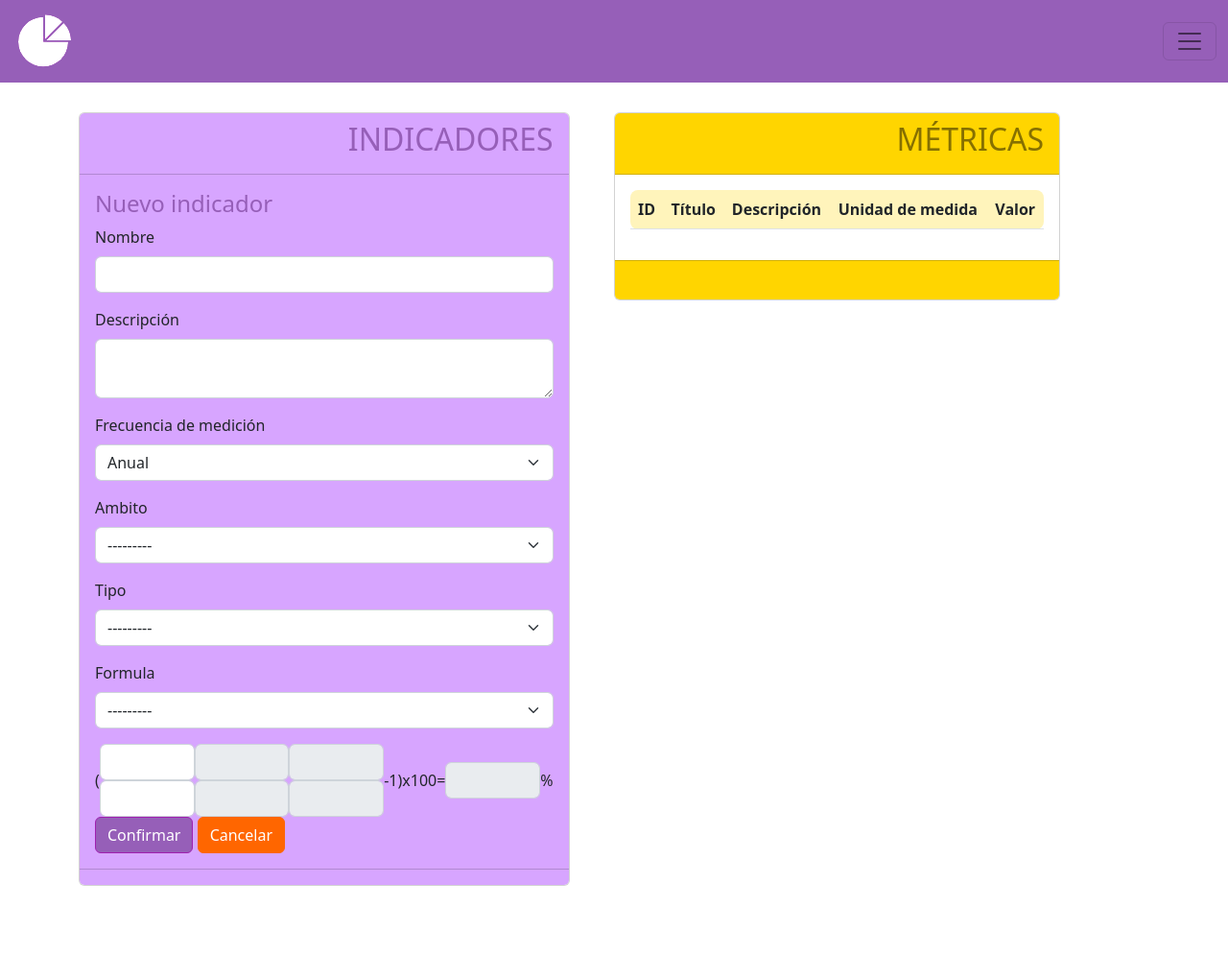
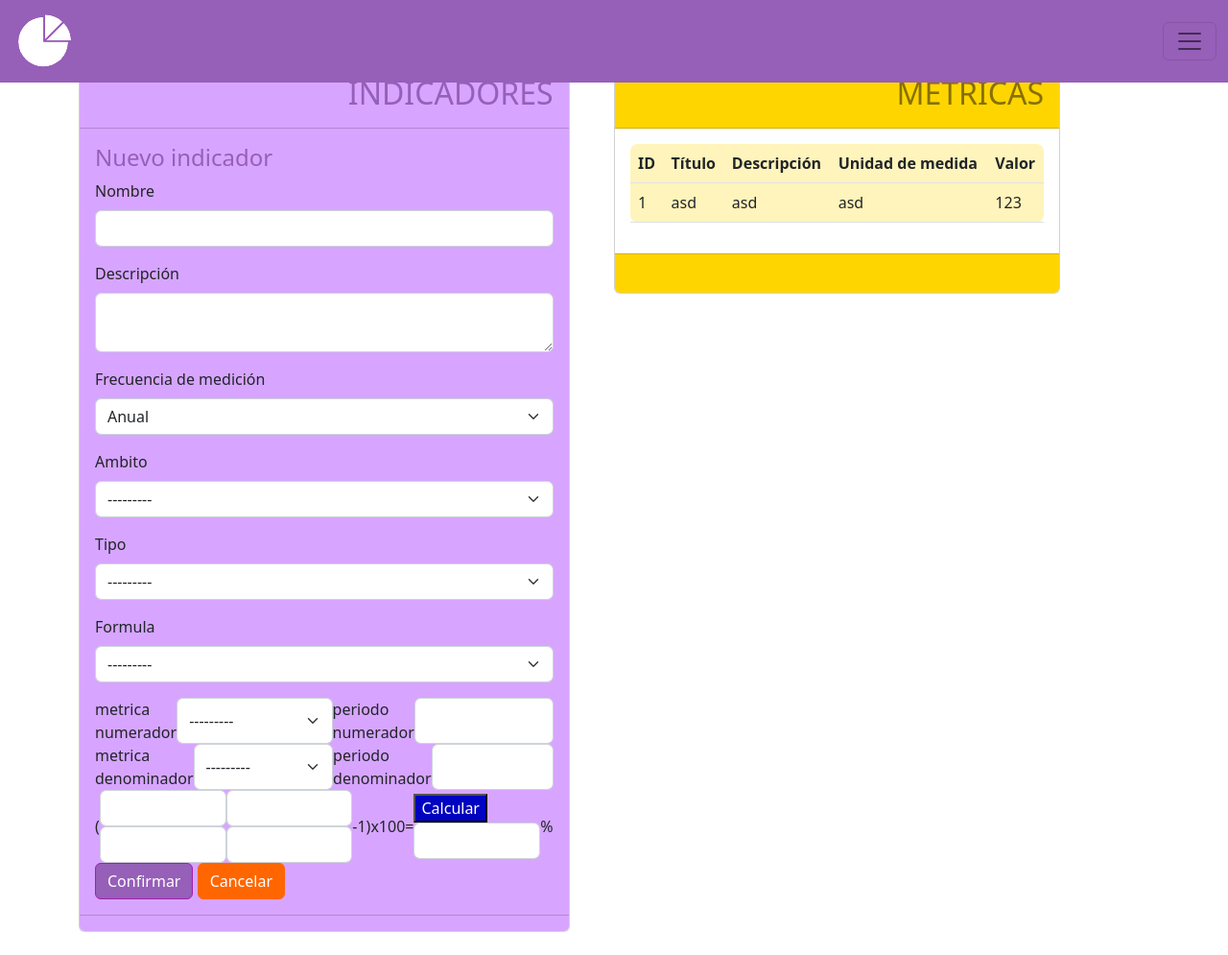
Before and after one commit to SoleGomez23/PF-MIRe, a Django app: page /indicadores/crear in a window 1280 px wide. Shown: the whole page at 96% size. Before the commit the page ends 923 px from the top, so only its background shows below. Run offline with Django 3.2, Linux system fonts and the light colour scheme; data comes from the database, SQL or seed files in the repository; data that the repository does not hold is empty; some libraries are stand-ins or nearby versions.

Commit message:
agrego las el boton calcular con funcionamiento

```diff
--- a/MIRe2/MIReApp/forms.py
+++ b/MIRe2/MIReApp/forms.py
@@ -18,6 +18,7 @@ class IndicadorForm(forms.ModelForm):
     class Meta:
         model = Indicador
         fields = '__all__'
+        #exclude = ['denominador_medida', 'numerador_medida']
         widgets = {
             'descripcion': forms.Textarea(attrs={'cols': 10, 'rows': 2}),
         }
@@ -26,8 +27,8 @@ class IndicadorForm(forms.ModelForm):
         super().__init__(*args, **kwargs)
         for i in self.fields:
             self.fields[i].widget.attrs.update({'class':'form-control'})
-            if i not in ["nombre", "descripcion", "ambito", "tipo", "frecuencia", "formula", "numerador", "denominador"]:
-                self.fields[i].disabled = True
+            # if i not in ["nombre", "descripcion", "ambito", "tipo", "frecuencia", "formula", "numerador", "denominador"]:
+            #     self.fields[i].disabled = True
 
         self.fields['tipo'].queryset = Tipo.objects.none()
         if 'ambito' in self.data:
--- a/MIRe2/MIReApp/models.py
+++ b/MIRe2/MIReApp/models.py
@@ -4,7 +4,7 @@ from django.db import models
 
 FRECUENCIAS = (('Bianual','Bianual'), ('Anual', 'Anual'), ('Semestral','Semestral'), ('Mensual','Mensual')
 )
-FORMULAS = (('Promedio','Promedio'), ('Tasa de Variacion','Tasa de Variacion'), ('Inversion Promedio','Inversion Promedio'))
+FORMULAS = (('Promedio','Promedio'), ('Tasa de Variacion','Tasa de Variacion'), ('Porcentaje','Porcentaje'))
 
 # Create your models here.
 class Metrica(models.Model):
@@ -30,7 +30,7 @@ class Metrica(models.Model):
     year = models.PositiveIntegerField(blank=True, null=True,verbose_name='Ingrese año:')
 
     def __str__(self):
-        fila = 'Título: ' + self.titulo + ' - ' + 'Descripcíon: ' + self.descripcion
+        fila = self.titulo
         return fila
 
 class Indicador(models.Model):
@@ -48,10 +48,12 @@ class Indicador(models.Model):
     ambito = models.ForeignKey('Ambito', on_delete=models.CASCADE)
     tipo = models.ForeignKey('Tipo', on_delete=models.CASCADE)
     formula = models.CharField(max_length=20, choices= FORMULAS,verbose_name='Formula', blank=True)
-    numerador = models.CharField(max_length=50, verbose_name='', blank=True, null=True)
-    denominador = models.CharField(max_length=50, verbose_name='', blank=True, null=True)
-    numerador_u_medida = models.PositiveIntegerField(verbose_name='', blank=True, null=True)
-    denominador_u_medida = models.PositiveIntegerField(verbose_name='', blank=True, null=True)
+    numerador = models.ForeignKey('Metrica', related_name='Numerador', on_delete=models.CASCADE)
+    denominador = models.ForeignKey('Metrica', related_name='Denominador', on_delete=models.CASCADE)
+    numerador_periodo = models.IntegerField(verbose_name='', blank=True, null=True)
+    denominador_periodo = models.IntegerField(verbose_name='', blank=True, null=True)
+    numerador_medida = models.PositiveIntegerField(verbose_name='', blank=True, null=True)
+    denominador_medida = models.PositiveIntegerField(verbose_name='', blank=True, null=True)
     numerador_valor = models.PositiveIntegerField(verbose_name='', blank=True, null=True)
     denominador_valor = models.PositiveIntegerField(verbose_name='' , blank=True, null=True)
     resultado = models.PositiveIntegerField(verbose_name='' , blank=True, null=True)
--- a/MIRe2/MIReApp/templates/indicadores/form.html
+++ b/MIRe2/MIReApp/templates/indicadores/form.html
@@ -31,18 +31,27 @@
         {{ formulario2.formula }}
       </div>
       <div class="col-12 help-text">{{ formulario2.formula.errors }}</div>
-
+      <div class="horizontal-fields" style="display:flex" style="flex-direction:row" >
+      </div>
+      <div class="horizontal-fields" style="display:flex" style="flex-direction:row" >
+        <label>metrica numerador</label>
+        {{ formulario2.numerador }}
+        <label>periodo numerador</label>
+        {{ formulario2.numerador_periodo }}
+      </div>
+      <div class="horizontal-fields" style="display:flex" style="flex-direction:row" >
+        <label>metrica denominador</label>
+        {{ formulario2.denominador }}
+        <label>periodo denominador</label>
+        {{ formulario2.denominador_periodo }}
+      </div>
       <div class="horizontal-fields" style="display:flex" style="flex-direction:row" >
         <div style="margin:auto">
           (
         </div>
         <div class="field-wrapper">
-          {{ formulario2.numerador }}
-          {{ formulario2.denominador }}
-        </div>
-        <div class="field-wrapper">
-          {{ formulario2.numerador_u_medida }}
-          {{ formulario2.denominador_u_medida }}
+          {{ formulario2.numerador_medida }}
+          {{ formulario2.denominador_medida }}
         </div>
         <div class="field-wrapper">
           {{ formulario2.numerador_valor }}
@@ -61,7 +70,8 @@
           =
         </div>
         <div style="margin:auto">
-          {{ formulario2.denominador_valor }}
+          <button id="miBoton" type="button" style="background-color: rgb(0, 3, 192)">Calcular</button>
+          {{ formulario2.resultado }}
         </div>
         <div style="margin:auto">
           %
@@ -93,9 +103,51 @@ function getCookie(name) {
     return cookieValue;
 }
 const csrftoken = getCookie('csrftoken');
-
 let ambito_field = document.getElementById("id_ambito")
 let tipo_field = document.getElementById("id_tipo")
+let boton = document.getElementById("miBoton");
+
+boton.addEventListener("click", function() {
+  let formula_field = document.getElementById("id_formula")
+  let numerador_field = document.getElementById("id_numerador")
+  let denominador_field = document.getElementById("id_denominador")
+  let numerador_periodo_field = document.getElementById("id_numerador_periodo")
+  let denominador_periodo_field = document.getElementById("id_denominador_periodo")
+  let numerador_medida_field = document.getElementById("id_numerador_medida")
+  let denominador_medida_field= document.getElementById("id_denominador_medida")
+  let numerador_valor_field = document.getElementById("id_numerador_valor")
+  let denominador_valor_field = document.getElementById("id_denominador_valor")
+  let valor_field = document.getElementById("id_resultado")
+  // Tu código aquí se ejecutará cuando se haga clic en el botón
+  if (formula_field.value == 'Tasa de Variacion'){
+    if ( numerador_periodo_field.value != denominador_periodo_field.value){
+      if (numerador_medida_field.value == denominador_medida_field.value){
+        var result = ((numerador_valor_field.value / denominador_valor_field.value) - 1) * 100
+        console.log(result);
+        valor_field.value = result
+      }else{console.log('Las unidades de medida deben ser iguales');}
+    }else{console.log('Los periodos deben ser distintos');}
+  }
+  else if (formula_field.value == 'Porcentaje'){
+    if ( numerador_periodo_field.value == denominador_periodo_field.value){
+      if (numerador_medida_field.value == denominador_medida_field.value){
+        var result = (numerador_valor_field.value / denominador_valor_field.value) * 100
+        console.log(result);
+        valor_field.value = result
+      }else{console.log('Las unidades de medida deben ser iguales');}
+    }else{console.log('Los periodos deben ser iguales');}
+  }
+  else if (formula_field.value == 'Promedio'){
+    if ( numerador_periodo_field.value == denominador_periodo_field.value){
+      if (numerador_medida_field.value != denominador_medida_field.value){
+        var result = (numerador_valor_field.value / denominador_valor_field.value) * 100
+        console.log(result);
+        valor_field.value = result
+      }else{console.log('Las unidades de medida deben ser distintas');}
+    }else{console.log('Las periodos deben ser iguales');}
+  }
+});
+
 
 ambito_field.addEventListener("change", pickState)
 function pickState(e){
```
Also changed, not shown: MIRe2/MIReApp/migrations/0012_auto_20230919_1647.py (added), MIRe2/MIReApp/migrations/0013_comidas_precio.py (added), MIRe2/MIReApp/migrations/0014_auto_20230919_1656.py (added), MIRe2/MIReApp/migrations/0016_merge_0014_auto_20230919_1656_0015_auto_20230918_1440.py (added), MIRe2/MIReApp/migrations/0017_auto_20230919_1728.py (added), MIRe2/MIReApp/migrations/0018_auto_20230919_2004.py (added), MIRe2/MIReApp/migrations/0019_auto_20230920_0753.py (added), MIRe2/MIReApp/migrations/0020_auto_20230920_0923.py (added), MIRe2/db.sqlite3.
